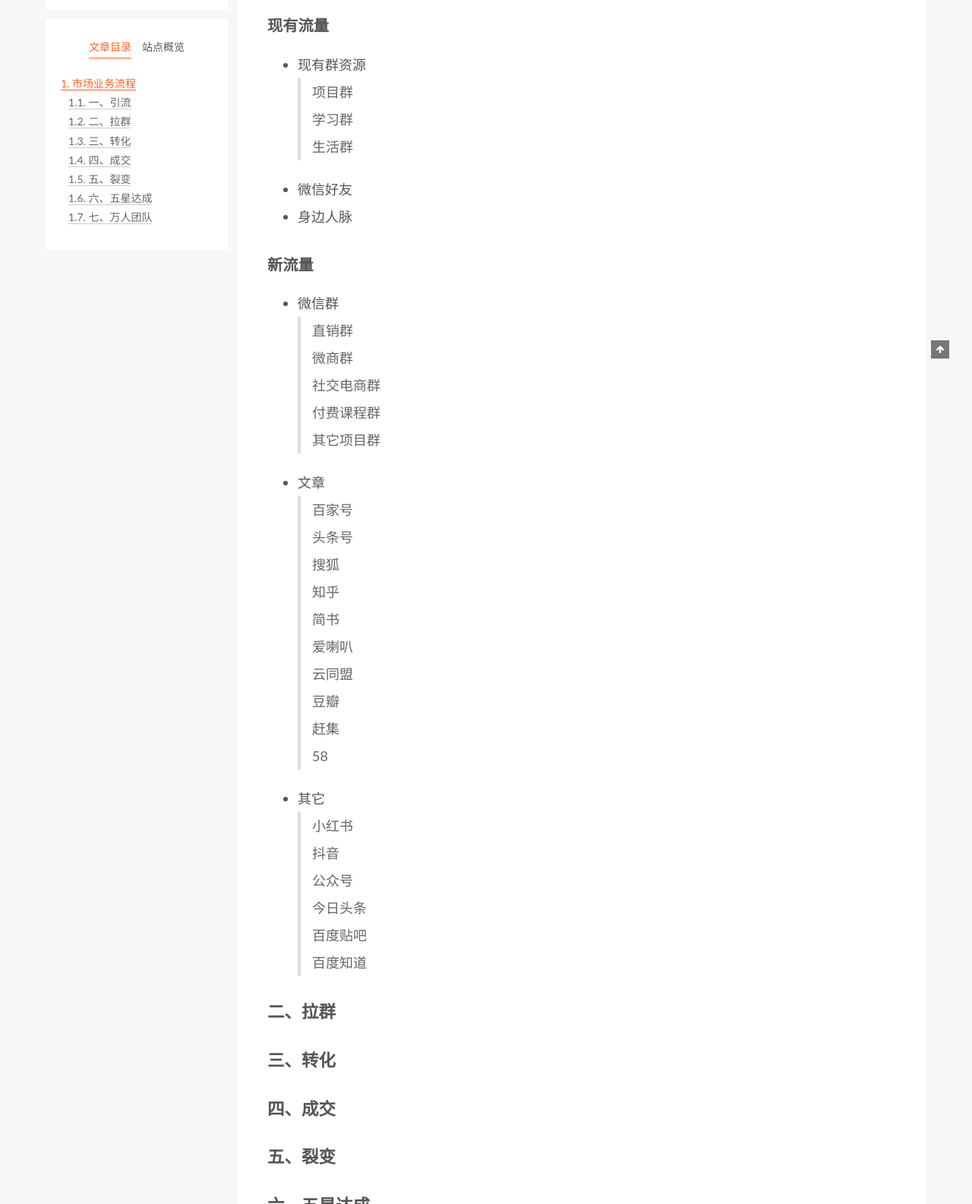
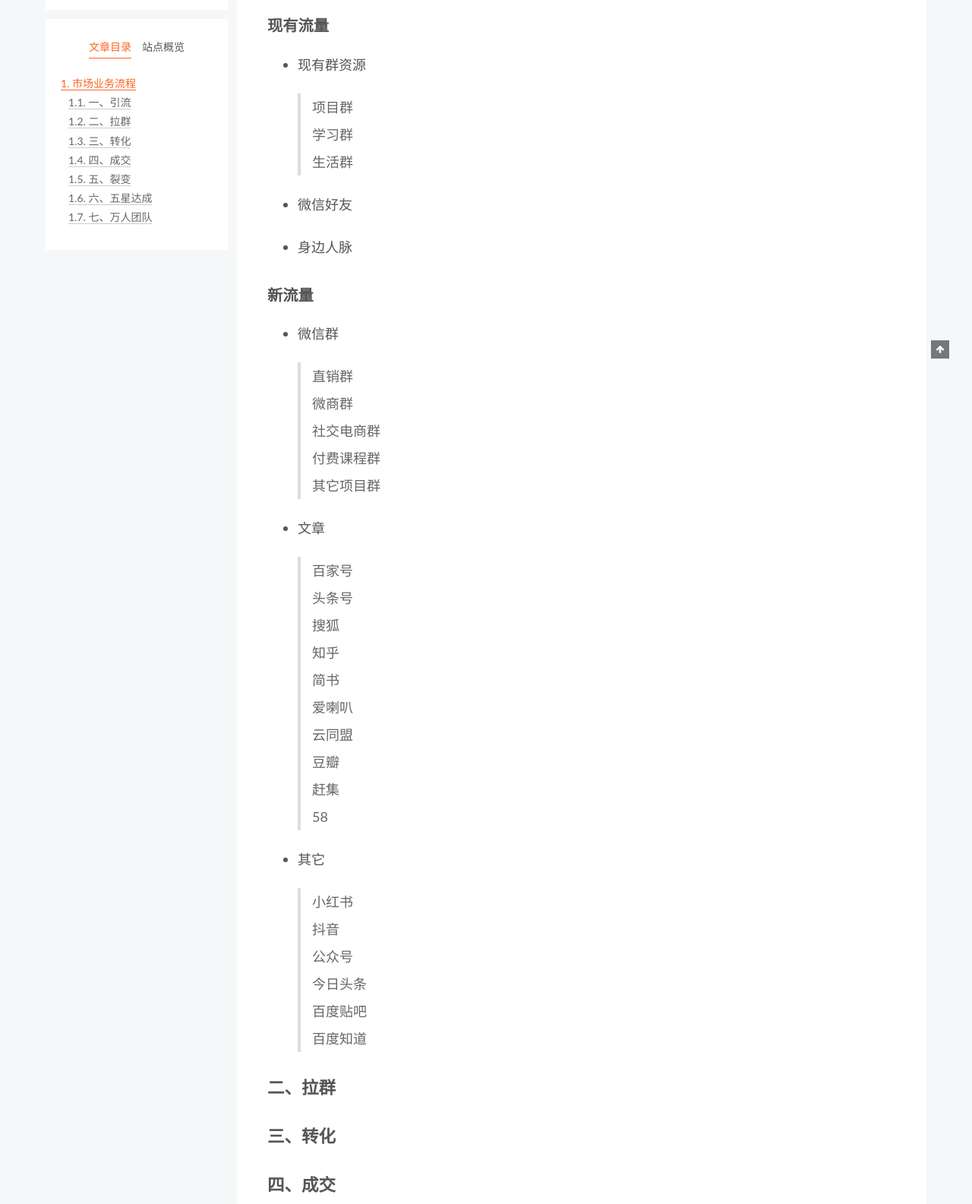
Before and after one commit to peakeep/peakeep.github.io, a plain HTML site: page 2019/10/12/hello-world/index.html in a window 1280 px wide. Shown: the part 428-2013 px from the top of the page at 76% size. Drawn offline with Linux system fonts and the light colour scheme.

Commit message:
Site updated: 2019-10-13 22:51:30

```diff
--- a/2019/10/12/hello-world/index.html
+++ b/2019/10/12/hello-world/index.html
@@ -55,17 +55,17 @@
   };
 </script>
 
-  <meta name="description" content="三大流程，百个知识点，指明清晰的事业路径！每个人都可以成功创业！ 市场业务流程一、引流现有流量 现有群资源 项目群学习群生活群   微信好友 身边人脉  新流量 微信群 直销群微商群社交电商群付费课程群其它项目群   文章 百家号头条号搜狐知乎简书爱喇叭云同盟豆瓣赶集58   其它 小红书抖音公众号今日头条百度贴吧百度知道    二、拉群三、转化四、成交五、裂变六、五星达成七、万人团队">
+  <meta name="description" content="三大流程，百个知识点，指明清晰的事业路径！每个人都可以成功创业！ 市场业务流程一、引流现有流量 现有群资源  项目群学习群生活群   微信好友  身边人脉   新流量 微信群  直销群微商群社交电商群付费课程群其它项目群   文章  百家号头条号搜狐知乎简书爱喇叭云同盟豆瓣赶集58   其它  小红书抖音公众号今日头条百度贴吧百度知道    二、拉群三、转化四、成交五、裂变六、五星达成七、万人团队">
 <meta property="og:type" content="article">
 <meta property="og:title" content="鑫优会《创业流程及知识图》">
 <meta property="og:url" content="http://peakeep.github.io/2019/10/12/hello-world/index.html">
 <meta property="og:site_name" content="电商风向">
-<meta property="og:description" content="三大流程，百个知识点，指明清晰的事业路径！每个人都可以成功创业！ 市场业务流程一、引流现有流量 现有群资源 项目群学习群生活群   微信好友 身边人脉  新流量 微信群 直销群微商群社交电商群付费课程群其它项目群   文章 百家号头条号搜狐知乎简书爱喇叭云同盟豆瓣赶集58   其它 小红书抖音公众号今日头条百度贴吧百度知道    二、拉群三、转化四、成交五、裂变六、五星达成七、万人团队">
+<meta property="og:description" content="三大流程，百个知识点，指明清晰的事业路径！每个人都可以成功创业！ 市场业务流程一、引流现有流量 现有群资源  项目群学习群生活群   微信好友  身边人脉   新流量 微信群  直销群微商群社交电商群付费课程群其它项目群   文章  百家号头条号搜狐知乎简书爱喇叭云同盟豆瓣赶集58   其它  小红书抖音公众号今日头条百度贴吧百度知道    二、拉群三、转化四、成交五、裂变六、五星达成七、万人团队">
 <meta property="og:locale" content="zh-CN">
-<meta property="og:updated_time" content="2019-10-13T13:53:29.391Z">
+<meta property="og:updated_time" content="2019-10-13T14:51:09.063Z">
 <meta name="twitter:card" content="summary">
 <meta name="twitter:title" content="鑫优会《创业流程及知识图》">
-<meta name="twitter:description" content="三大流程，百个知识点，指明清晰的事业路径！每个人都可以成功创业！ 市场业务流程一、引流现有流量 现有群资源 项目群学习群生活群   微信好友 身边人脉  新流量 微信群 直销群微商群社交电商群付费课程群其它项目群   文章 百家号头条号搜狐知乎简书爱喇叭云同盟豆瓣赶集58   其它 小红书抖音公众号今日头条百度贴吧百度知道    二、拉群三、转化四、成交五、裂变六、五星达成七、万人团队">
+<meta name="twitter:description" content="三大流程，百个知识点，指明清晰的事业路径！每个人都可以成功创业！ 市场业务流程一、引流现有流量 现有群资源  项目群学习群生活群   微信好友  身边人脉   新流量 微信群  直销群微商群社交电商群付费课程群其它项目群   文章  百家号头条号搜狐知乎简书爱喇叭云同盟豆瓣赶集58   其它  小红书抖音公众号今日头条百度贴吧百度知道    二、拉群三、转化四、成交五、裂变六、五星达成七、万人团队">
   <link rel="canonical" href="http://peakeep.github.io/2019/10/12/hello-world/">
 
 
@@ -301,7 +301,7 @@
                   <i class="fa fa-calendar-check-o"></i>
                 </span>
                 <span class="post-meta-item-text">更新于</span>
-                <time title="修改时间：2019-10-13 21:53:29" itemprop="dateModified" datetime="2019-10-13T21:53:29+08:00">2019-10-13</time>
+                <time title="修改时间：2019-10-13 22:51:09" itemprop="dateModified" datetime="2019-10-13T22:51:09+08:00">2019-10-13</time>
               </span>
 
 
@@ -319,23 +319,29 @@
 
         <p>三大流程，百个知识点，指明清晰的事业路径！<br>每个人都可以成功创业！</p>
 <h2 id="市场业务流程"><a href="#市场业务流程" class="headerlink" title="市场业务流程"></a>市场业务流程</h2><h3 id="一、引流"><a href="#一、引流" class="headerlink" title="一、引流"></a>一、引流</h3><h4 id="现有流量"><a href="#现有流量" class="headerlink" title="现有流量"></a>现有流量</h4><ul>
-<li>现有群资源<blockquote>
+<li><p>现有群资源</p>
+<blockquote>
 <p>项目群<br>学习群<br>生活群</p>
 </blockquote>
 </li>
-<li>微信好友</li>
-<li>身边人脉</li>
+<li><p>微信好友</p>
+</li>
+<li><p>身边人脉</p>
+</li>
 </ul>
 <h4 id="新流量"><a href="#新流量" class="headerlink" title="新流量"></a>新流量</h4><ul>
-<li>微信群<blockquote>
+<li><p>微信群</p>
+<blockquote>
 <p>直销群<br>微商群<br>社交电商群<br>付费课程群<br>其它项目群</p>
 </blockquote>
 </li>
-<li>文章<blockquote>
+<li><p>文章</p>
+<blockquote>
 <p>百家号<br>头条号<br>搜狐<br>知乎<br>简书<br>爱喇叭<br>云同盟<br>豆瓣<br>赶集<br>58</p>
 </blockquote>
 </li>
-<li>其它<blockquote>
+<li><p>其它</p>
+<blockquote>
 <p>小红书<br>抖音<br>公众号<br>今日头条<br>百度贴吧<br>百度知道</p>
 </blockquote>
 </li>
--- a/css/main.css
+++ b/css/main.css
@@ -1163,7 +1163,7 @@ pre .javascript .function {
 }
 .links-of-author a::before,
 .links-of-author span.exturl::before {
-  background: #ff5216;
+  background: #99c42f;
   border-radius: 50%;
   content: ' ';
   display: inline-block;
```
Also changed, not shown: index.html (+13 -7 lines).
